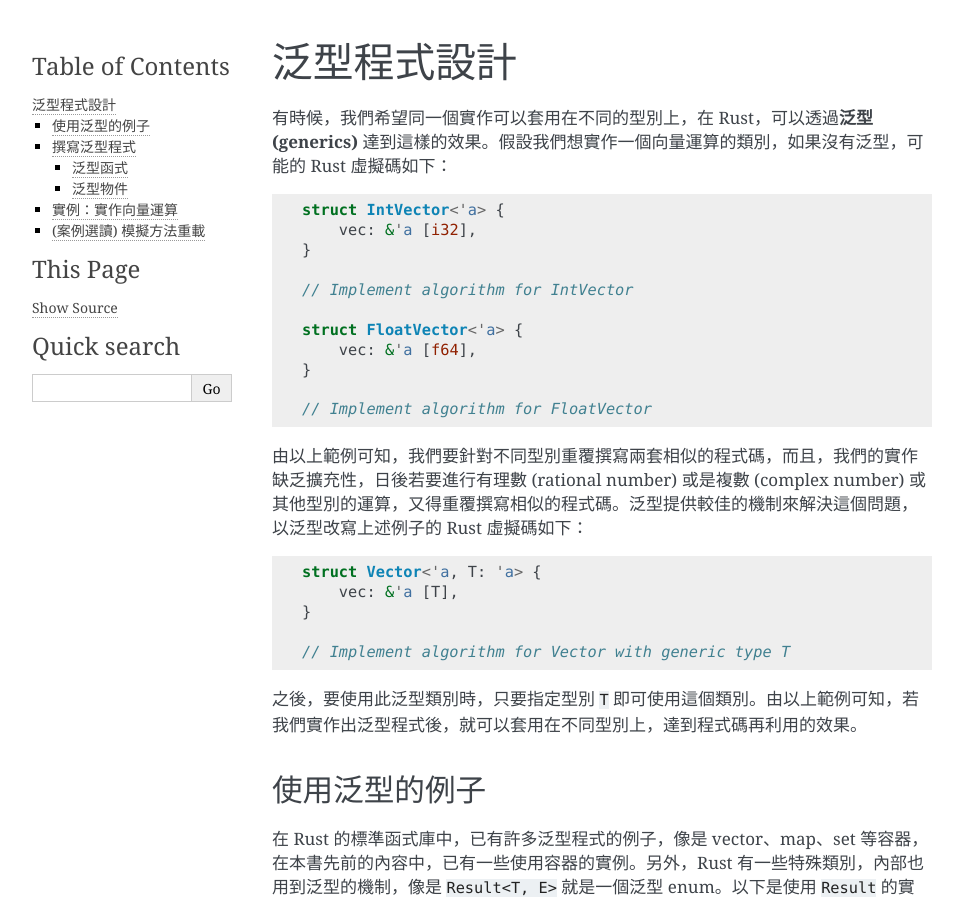
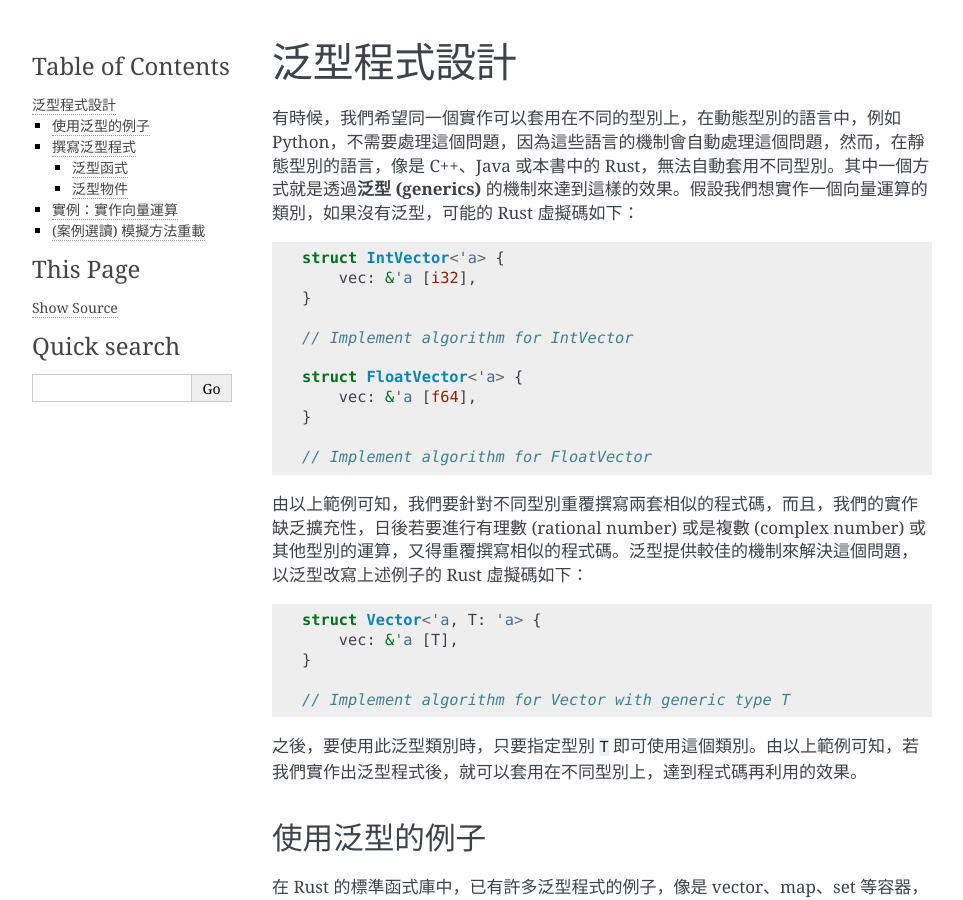
Before and after one commit to FashGek/rust-prog, a Sphinx documentation site: the page built from source/advance/generics.rst, in a window 1280 px wide and 900 px high. Shown: the whole window, without its empty margins (148-1111 px from the left). Built offline with Sphinx 7.4.7, drawn with Linux system fonts in a browser that asks for light colours.

Commit message:
Update generics.rst

```diff
--- a/source/advance/generics.rst
+++ b/source/advance/generics.rst
@@ -2,7 +2,9 @@
 泛型程式設計
 ***************************
 
-有時候，我們希望同一個實作可以套用在不同的型別上，在 Rust，可以透過\ **泛型 (generics)** \
+有時候，我們希望同一個實作可以套用在不同的型別上，在動態型別的語言中，例如 Python，不需要\
+處理這個問題，因為這些語言的機制會自動處理這個問題，然而，在靜態型別的語言，像是 C++、Java \
+或本書中的 Rust，無法自動套用不同型別。其中一個方式就是透過\ **泛型 (generics)** 的機制來\
 達到這樣的效果。假設我們想實作一個向量運算的類別，如果沒有泛型，可能的 Rust 虛擬碼如下：
 
 .. code-block:: rust
```
